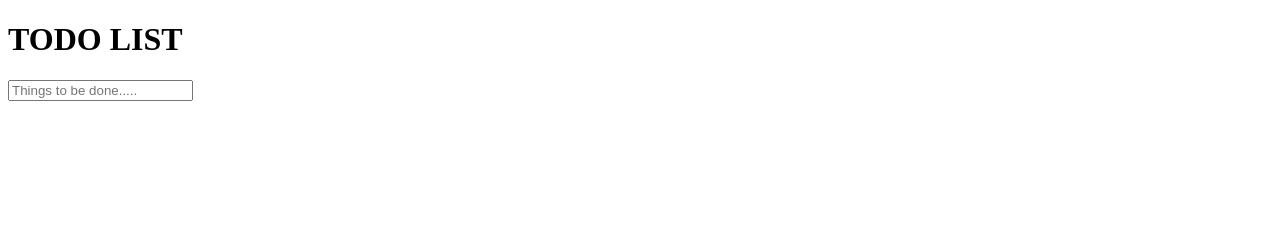
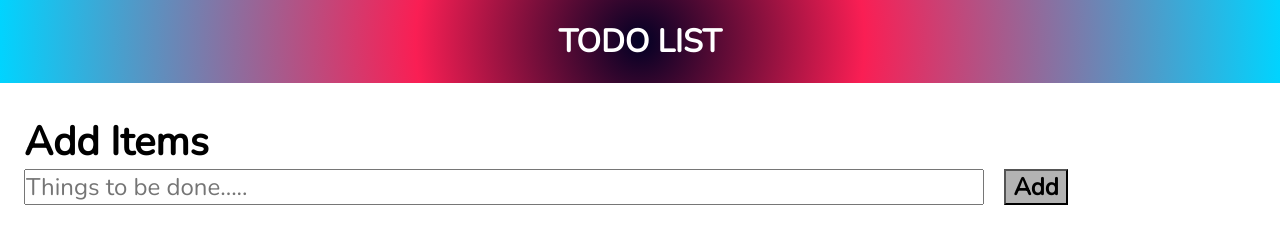
Before and after one commit to abhay2002-pro/TODO-List, a plain HTML site: page index.html in a window 1280 px wide. Drawn offline with nearby package versions, Linux system fonts and the light colour scheme.

Commit message:
updated html and css

```diff
--- a/index.html
+++ b/index.html
@@ -4,12 +4,29 @@
     <meta charset="UTF-8">
     <meta http-equiv="X-UA-Compatible" content="IE=edge">
     <meta name="viewport" content="width=device-width, initial-scale=1.0">
+    <link rel="preconnect" href="https://fonts.googleapis.com">
+    <link rel="preconnect" href="https://fonts.gstatic.com" crossorigin>
+    <link href="https://fonts.googleapis.com/css2?family=Nunito:wght@300&display=swap" rel="stylesheet">
+    <link rel="stylesheet" href="style.css">
     <title>TODO List</title>
 </head>
 <body>
     <header>
-        <h1>TODO LIST</h1>
+        <h1 class="headerTEXT">TODO LIST</h1>
     </header>
-    <input type="text" id="addItems" placeholder="Things to be done.....">
+
+    <div class="addItem">
+        <h2 class="addItemTEXT">Add Items</h2>
+        <input type="text" id="addItems" placeholder="Things to be done.....">
+        <input type="submit" id = "submit" value="Add">
+    </div>
+
+    <div class="tasks">
+        <ul id = "myUL">
+
+        </ul>
+    </div>
+
+    <script src="script.js"></script>
 </body>
 </html>
--- a/style.css
+++ b/style.css
@@ -0,0 +1,43 @@
+*{
+    margin: 0px;
+    padding: 0px;
+    font-family: 'Nunito', sans-serif;
+    box-sizing: border-box;
+}
+
+header{
+    background: rgb(2,0,36);
+    background: radial-gradient(circle, rgba(2,0,36,1) 0%, rgba(249,7,66,0.9066001400560224) 35%, rgba(0,212,255,1) 100%);
+    padding: 20px;
+    text-align: center;
+}
+
+.headerTEXT{
+    color: white;
+    font-size: 2rem;
+}
+
+.addItemTEXT{
+    margin: 2rem 2rem 0rem 1.5rem;
+    font-size: 2.5rem;
+}
+
+#addItems{
+    width: 75%;
+    font-size: 1.5rem;
+    margin : 0rem 1rem 2rem 1.5rem;
+}
+
+#submit{
+    width: 5%;
+    font-size: 1.5rem;
+    cursor: pointer;
+    background-color: #b3b3b3;
+    font-weight: bold;
+    transition: 0.3sec;
+}
+
+#submit:hover{
+    background-color: #bbbbbb;
+    color: #330000;
+}
```
